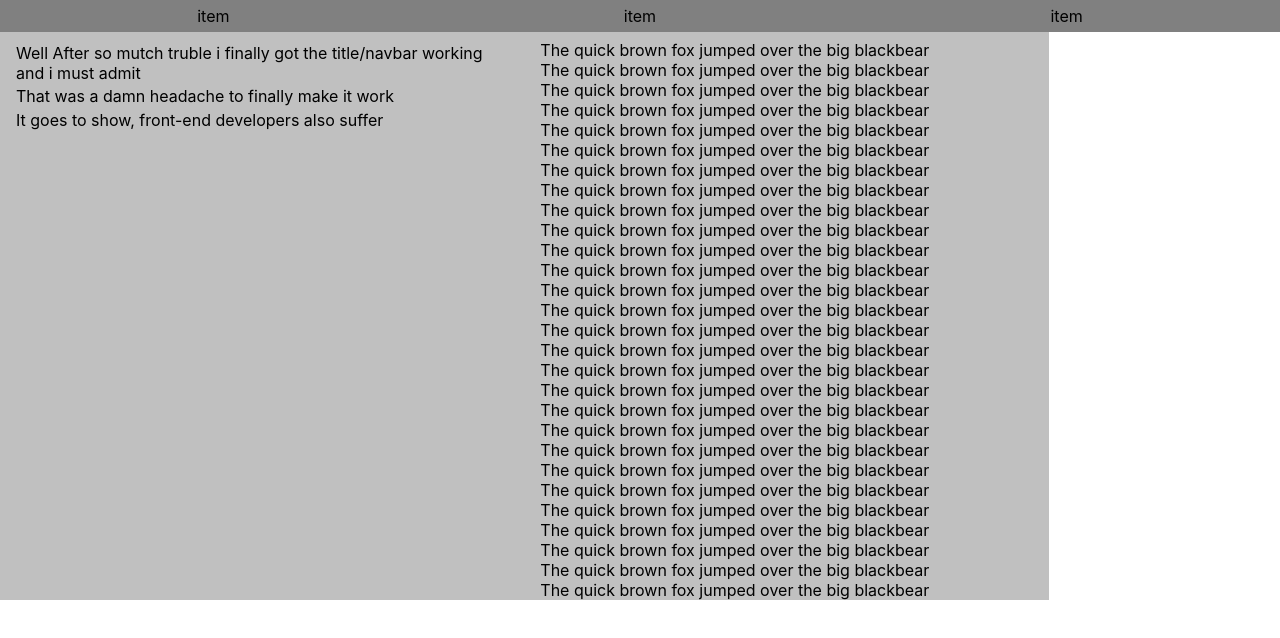
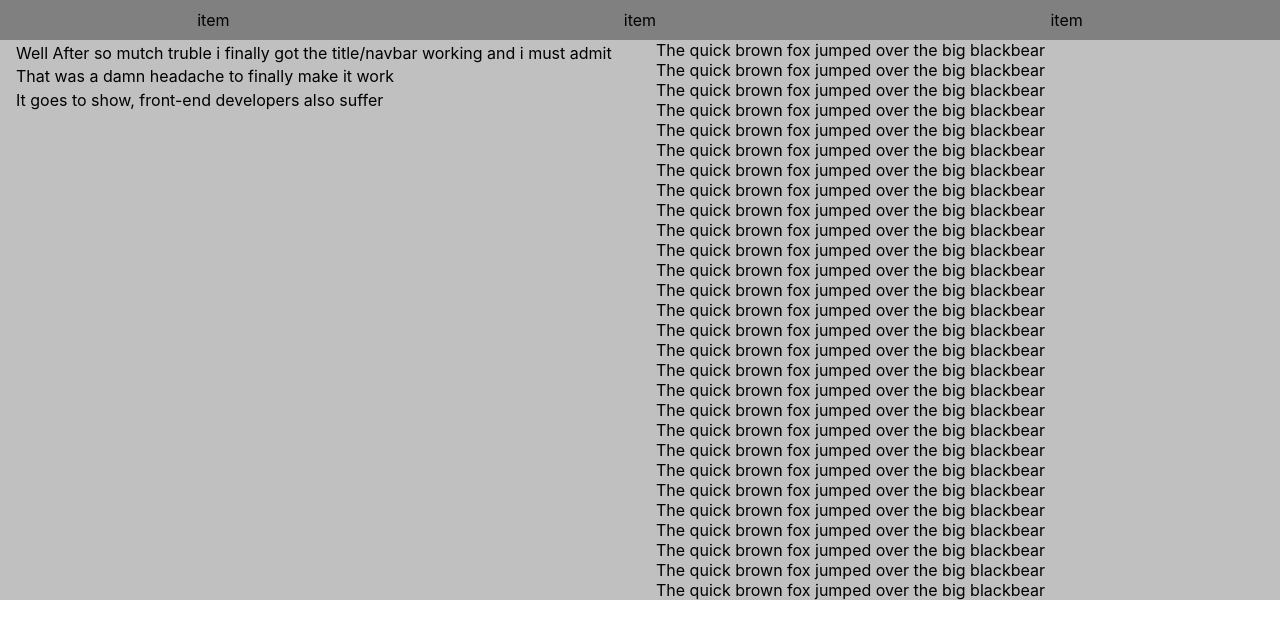
Before and after one commit to newlog16/profoolioProject, a React (Create React App) app: page / in a window 1280 px wide. Shown: the top 638 px of the page. Built offline with nearby package versions, Linux system fonts and the light colour scheme.

Commit message:
installed react icons

```diff
--- a/package.json
+++ b/package.json
@@ -9,6 +9,7 @@
     "@testing-library/user-event": "^13.5.0",
     "react": "^18.1.0",
     "react-dom": "^18.1.0",
+    "react-icons": "^4.4.0",
     "react-scripts": "5.0.1",
     "web-vitals": "^2.1.4"
   },
--- a/src/App.css
+++ b/src/App.css
@@ -6,15 +6,15 @@ div.navBar {
     justify-content: space-around;
     align-items: center;
     width: 100%;
-    height: 2rem;
+    height: 40px;
 }
 
 div.content {
     background-color: silver;
     z-index: 90;
     display: flex;
-    padding-top: 2.5rem;
-    width: fit-content;
+    padding-top: 40px;
+    width: auto;
 }
 
 p {
```
Also changed, not shown: 1 other file (tests, documents, lock files or other folders).
